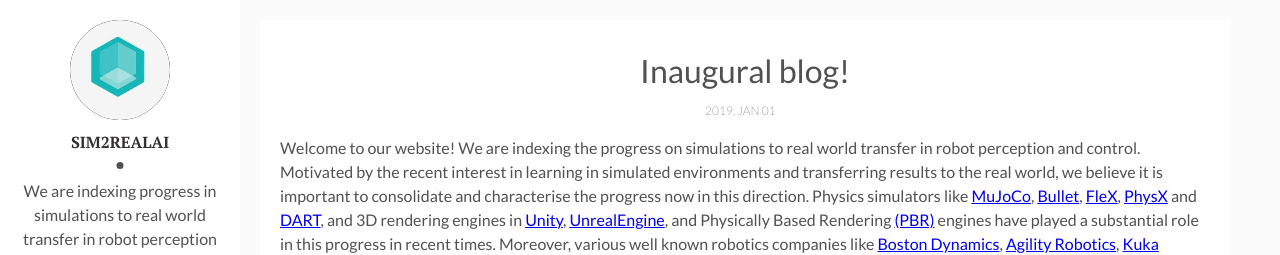
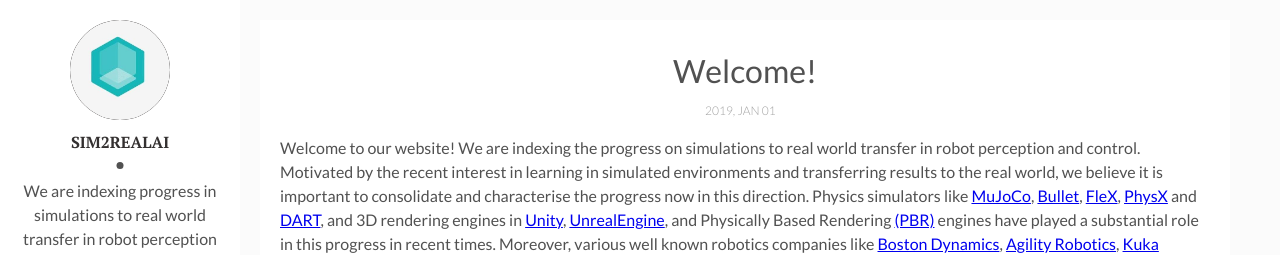
Before and after one commit to sim2realAI/sim2realAI.github.io, a Jekyll site: the page built from _posts/2019-01-01-welcome-to-sim2real-AI.markdown, in a window 1280 px wide and 1235 px high. Shown: the top 255 px of the window. Built offline with Jekyll 4.4.1, drawn with Linux system fonts in a browser that asks for light colours.

Commit message:
update
Signed-off-by: Ankur Handa <ahanda@nvidia.com>

```diff
--- a/_posts/2019-01-01-welcome-to-sim2real-AI.markdown
+++ b/_posts/2019-01-01-welcome-to-sim2real-AI.markdown
@@ -1,6 +1,6 @@
 ---
 layout: post
-title: "Inaugural blog!"
+title: "Welcome!"
 date: 2019-01-01 13:32:20 +0300
 description: Welcome blog # Add post description (optional)
 img:  # Add image post (optional)
```
